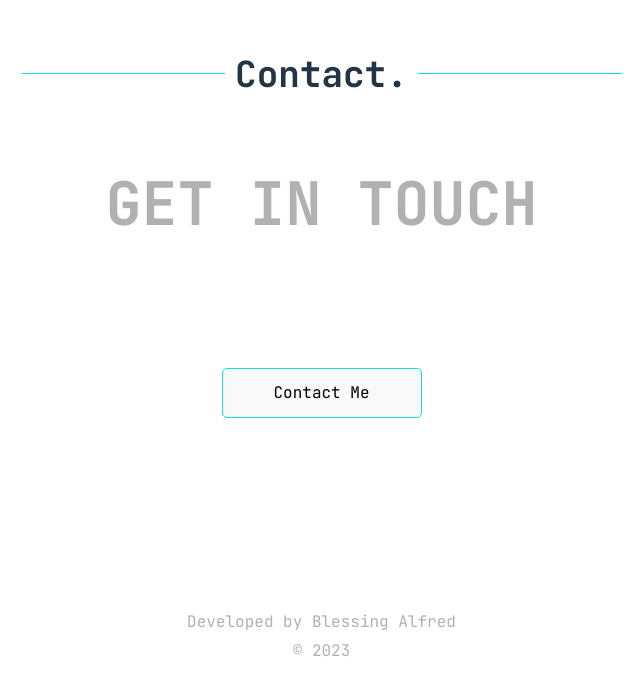
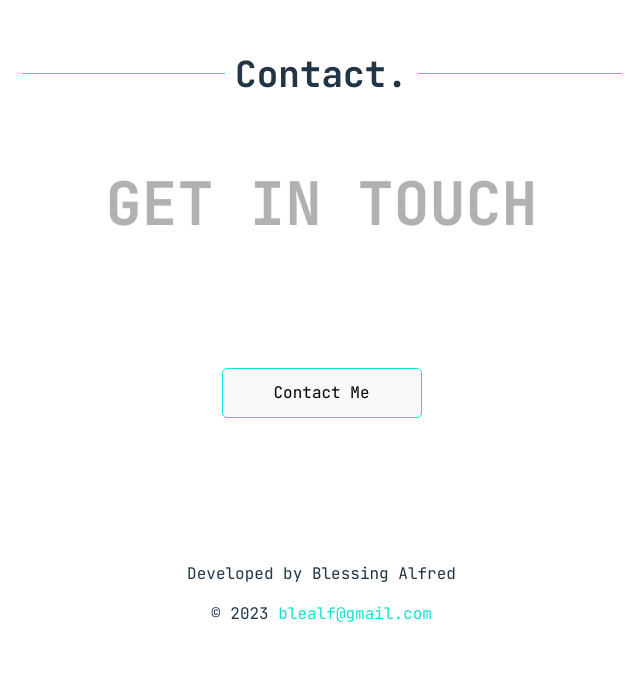
Before and after one commit to blealf/blessing-alfred, a React (Vite) app: page / in a window 1280 px wide. Shown: the part 3984-4678 px from the top of the page, without its empty margins (316-956 px from the left). After the commit the page ends 4626 px from the top, so only its background shows below. Built offline with nearby package versions, Linux system fonts and the light colour scheme.

Commit message:
Add footer

```diff
--- a/src/App.jsx
+++ b/src/App.jsx
@@ -6,17 +6,20 @@ import EmailNav from './components/Nav/EmailNav'
 import Hero from './components/Hero/Hero'
 import About from './components/About/About'
 import Experience from './components/Experience/Experience'
+import Work from './components/Work/Work'
 import Contact from './components/Contact/Contact'
-import Work from './components/Work/Work'
+import Footer from './components/Footer/Footer'
 import ScrollButton from "./components/Nav/ScrollButton"
 import resume from './assets/document/Info-for-intending-couples.pdf'
+
+
 const NavContainer = styled.div`
   position: relative;
 `
 const ContentWrapper = styled.div`
   max-width: 800px;
   margin: 0 auto;
-  padding: 8vw;
+  padding: 8vw 8vw 0 8vw;
   display: block;
   position: relative;
 `
@@ -46,6 +49,7 @@ function App() {
             <Experience />
             <Work />
             <Contact />
+            <Footer />
           {/*</div>*/}
         </ContentWrapper>
     </div>
--- a/src/components/Contact/Contact.jsx
+++ b/src/components/Contact/Contact.jsx
@@ -8,8 +8,6 @@ const Contact = () => {
       <Heading title="Contact." both={true} />
       <h2>Get In Touch</h2>
       <button>Contact Me</button>
-      <p>Developed by Blessing Alfred</p>
-      <p>© 2023</p>
     </div>
   )
 }
--- a/src/components/Contact/Contact.scss
+++ b/src/components/Contact/Contact.scss
@@ -13,9 +13,4 @@
     height: 50px;
     margin-top: 6vw;
   }
-  p {
-    color: var(--font-dark1);
-    margin: 5px;
-    &:first-of-type {margin-top: 15vw;}
-  }
 }
--- /dev/null
+++ b/src/components/Footer/Footer.jsx
@@ -0,0 +1,32 @@
+import './Footer.scss'
+import React from "react";
+import github from "../../assets/nav/github.svg";
+import twitter from "../../assets/nav/twitter.svg";
+import linkedin from "../../assets/nav/linkedin.svg";
+import instagram from "../../assets/nav/instagram.svg";
+
+const Footer = () => {
+    const socialIcons = [
+        { name: 'github', path: github, link: 'https://github.com/' },
+        { name: 'twitter', path: twitter, link: 'https://twitter.com/' },
+        { name: 'linkedin', path: linkedin, link: 'https://linkedin.com/' },
+        { name: 'instagram', path: instagram, link: 'https://instagram.com' }
+    ]
+    return (
+        <div className="footer">
+            <div className="social">
+                {socialIcons.map(item => {
+                    return (
+                        <a href="https://google.com" target="_blank">
+                            <img src={item.path} alt={item.name} />
+                        </a>
+                    )
+                })}
+            </div>
+            <p>Developed by Blessing Alfred</p>
+            <p>© 2023 <a href="mailto:blealf@gmail.com">blealf@gmail.com</a></p>
+        </div>
+    )
+}
+
+export default Footer
--- /dev/null
+++ b/src/components/Footer/Footer.scss
@@ -0,0 +1,22 @@
+@import '../../main.scss';
+.footer {
+  padding-top: 10vw;
+  text-align: center;
+
+  .social {
+    width: 200px;
+    margin: 0 auto;
+    display: none;
+    justify-content: space-around;
+    align-items: center;
+  }
+  @include breakpoint('xl') {
+    .social {
+      display: flex;
+    }
+  }
+
+  a {
+    color: var(--font-light);
+  }
+}
--- a/src/components/Nav/Nav.scss
+++ b/src/components/Nav/Nav.scss
@@ -162,8 +162,7 @@
   }
 }
 
-
-@media screen and (max-width: 950px) {
+@include breakpoint('xl') {
   .email-nav, .social-nav {
     opacity: 0;
   }
```
